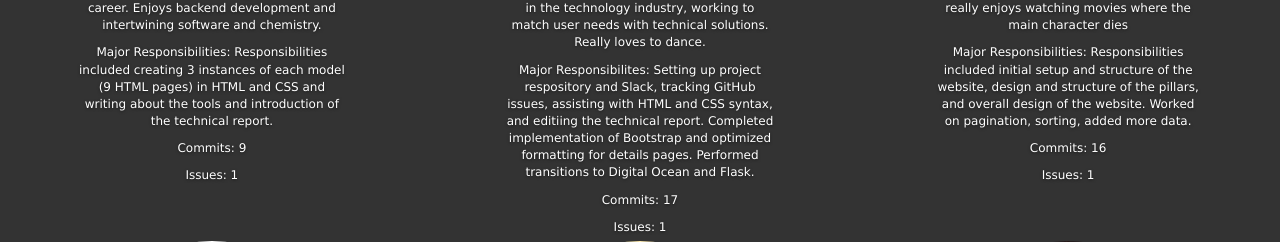
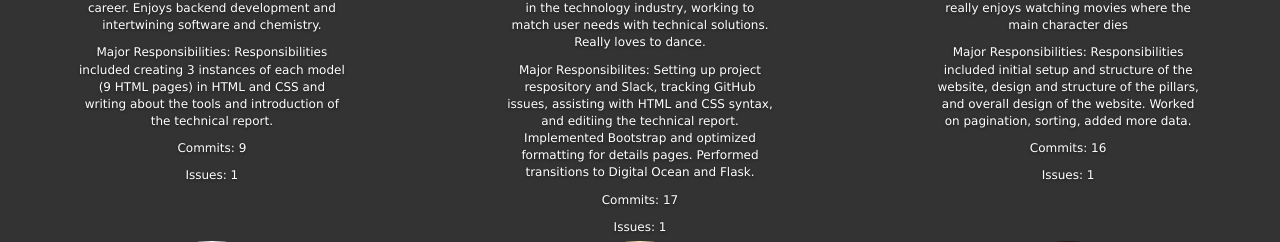
Before and after one commit to dorishui/cs329e-idb, a Flask app: page /about in a window 1280 px wide. Shown: the part 1443-1685 px from the top of the page. Run offline with Flask 2, Linux system fonts and the light colour scheme; some libraries are stand-ins or nearby versions.

Commit message:
Minor fixes to about page

```diff
--- a/static/css/style.css
+++ b/static/css/style.css
@@ -238,10 +238,6 @@ td, th {
 	padding:8px;
 }
 
-tr:nth-child(even) {
-	background-color:#F9F9F9;
-}
-
 .break-long-words {
   overflow-wrap: break-word;
   word-wrap: break-word;
--- a/templates/about.html
+++ b/templates/about.html
@@ -50,7 +50,7 @@
                 <img class="img-circle img-responsive img-center" src="static/images/Doris.jpg" alt="Doris" id = "picture">
                 <h3>Doris Hui</h3>
                 <p>Doris is a senior Economics major. Interested in pursuing customer facing roles in the technology industry, working to match user needs with technical solutions. Really loves to dance.</p>
-                <p>Major Responsibilites: Setting up project respository and Slack, tracking GitHub issues, assisting with HTML and CSS syntax, and editiing the technical report. Completed implementation of Bootstrap and optimized formatting for details pages. Performed transitions to Digital Ocean and Flask.</p>
+                <p>Major Responsibilites: Setting up project respository and Slack, tracking GitHub issues, assisting with HTML and CSS syntax, and editiing the technical report. Implemented Bootstrap and optimized formatting for details pages. Performed transitions to Digital Ocean and Flask.</p>
                 <p> Commits: 17</p>
                 <p> Issues: 1 </p>
             </div>
```
